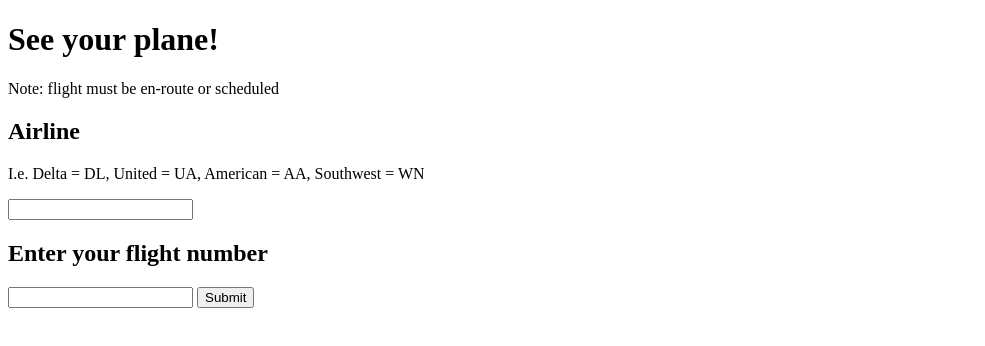
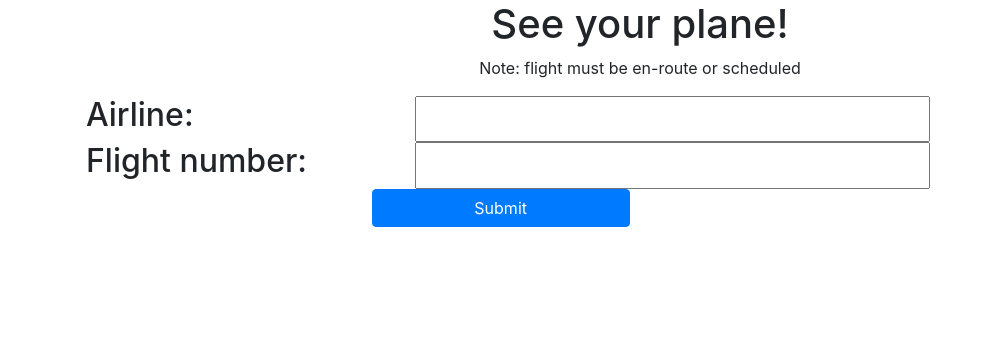
Before and after one commit to qcoyle/airplane-history, a plain HTML site: page index.html in a window 1280 px wide. Shown: the whole page, without its empty margins (0-985 px from the left). Drawn offline with nearby package versions, Linux system fonts and the light colour scheme.

Commit message:
add bootstrap styling

```diff
--- a/index.html
+++ b/index.html
@@ -4,21 +4,23 @@
 <head>
     <meta charset="utf-8">
     <title>Airplane Details</title>
+    <link rel="stylesheet" href="https://maxcdn.bootstrapcdn.com/bootstrap/4.0.0/css/bootstrap.min.css" integrity="sha384-Gn5384xqQ1aoWXA+058RXPxPg6fy4IWvTNh0E263XmFcJlSAwiGgFAW/dAiS6JXm" crossorigin="anonymous">
+    <link href="default-styles.css" rel="stylesheet">
+    <link href="/public/style.css" rel="stylesheet">
 </head>
 
-<body>
-    <main id="main">
-        <div class="container">
-            <h1>See your plane!</h1>
-            <p>Note: flight must be en-route or scheduled</p>
-            <form id="form" autocomplete="off">
-                <h2>Airline</h1>
-                    <p>I.e. Delta = DL, United = UA, American = AA, Southwest = WN</p>
-                    <input required type="text" id="airline" value="">
-                    <h2>Enter your flight number</h2>
-                    <input required type="text" id="flight-number" value="">
-                    <input type="submit" id="submit">
+<body class="container-fluid">
+    <h1 class="row justify-content-center">See your plane!</h1>
+    <p class="row justify-content-center">Note: flight must be en-route or scheduled</p>
+    <div id="form" class="row">
+        <form autocomplete="off" class="row justify-content-center">
+            <h2 class="col-4">Airline:</h2>
+            <input class="col-6" required type="text" id="airline" value="">
+            <h2 class="col-4">Flight number:</h2>
+            <input class="col-6" required type="text" id="flight-number" value="">
+            <input class="col-3 btn btn-primary" type="submit" id="submit">
         </form>
+    </div>
     <br>
     <div id="responses">
         <div id="origin"></div>
@@ -29,8 +31,6 @@
         <div id="registrationResponse"></div>
         <div id="imageResponse"></div>
     </div>
-        </div>
-    </main>
     <script type="module" src="public/main.js"></script>
 </body>
 
--- a/public/render-flightradar.js
+++ b/public/render-flightradar.js
@@ -43,12 +43,12 @@ const renderSuccess = jsonResponse => {
 
 const renderRequestFailure = elements => {
     clearElements(elements)
-    elements.originResponse.innerHTML = `Error: Request failed. Flight information might be invalid.`;
+    elements.originResponse.innerHTML = `<span class="alert alert-danger">Error: Request failed. Flight information might be invalid.</span>`;
 }
 
 export const renderInvalidResponse = elements => {
     clearElements(elements)
-    elements.originResponse.innerHTML = `Error: The request succeeded but the flight could not be found. Flight information might be invalid.`;
+    elements.originResponse.innerHTML = `<span class="alert alert-danger">Error: The request succeeded but the flight could not be found. Flight information might be invalid.</span>`;
 }
 
 const clearElements = elements => {
```
Lines whose indentation alone changed are shown as unchanged.
